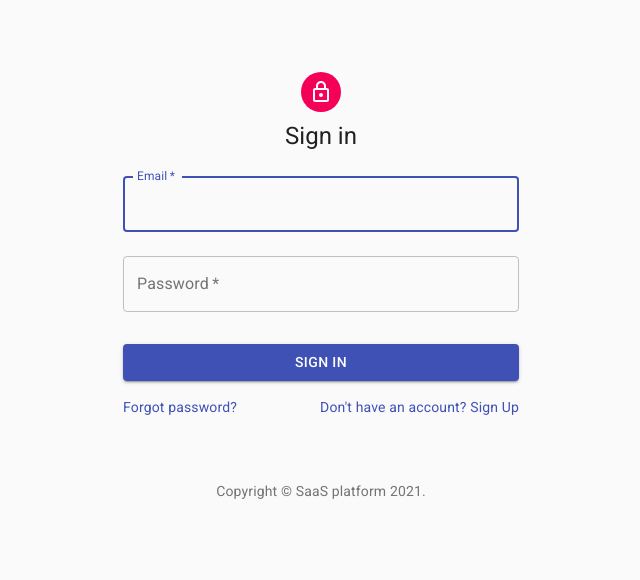
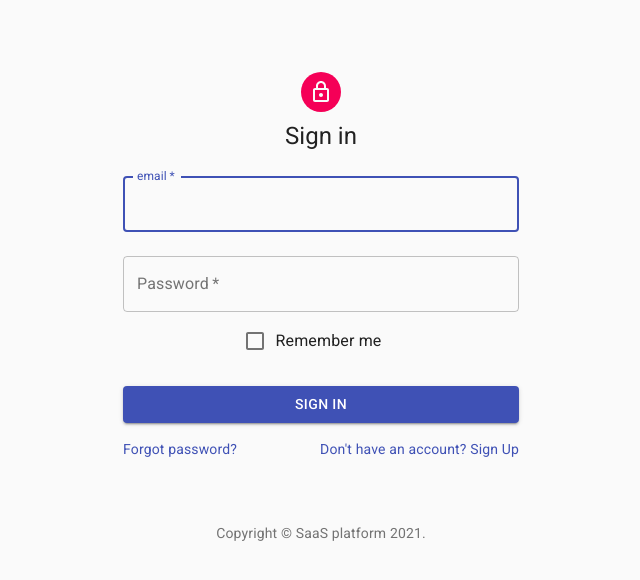
Before and after one commit to alexeysvyridov/SaaS_platform, a React (Create React App) app: page / in a window 1280 px wide. Before the commit this address led to /login. Shown: the top 580 px of the page, without its empty margins (319-959 px from the left). Built offline with nearby package versions, Linux system fonts and the light colour scheme.

Commit message:
Revert "added routes, with redirect"

```diff
--- a/package.json
+++ b/package.json
@@ -15,7 +15,6 @@
     "react": "^17.0.1",
     "react-dom": "^17.0.1",
     "react-redux": "^7.2.2",
-    "react-router-dom": "^5.2.0",
     "react-scripts": "4.0.3",
     "redux": "^4.0.5",
     "redux-thunk": "^2.3.0",
@@ -45,9 +44,5 @@
       "last 1 firefox version",
       "last 1 safari version"
     ]
-  },
-  "devDependencies": {
-    "@types/react-redux": "^7.1.16",
-    "@types/react-router-dom": "^5.1.7"
   }
 }
--- a/public/index.html
+++ b/public/index.html
@@ -9,5 +9,6 @@
   </head>
   <body>
     <div id="root"></div>
+
   </body>
 </html>
--- a/src/App.tsx
+++ b/src/App.tsx
@@ -1,26 +1,9 @@
-import {Provider} from 'react-redux'
-
-import {LoginForm} from './components/loginForm/LoginForm';
-import {Home} from './components/home/Home'
-import {store} from './store'
-import {Switch, Redirect, BrowserRouter as Route } from 'react-router-dom'
-import {AuthRoute} from './components/hoc/AuthRoute'
+import React from 'react';
 import './App.css';
-
-
+import {Login} from './components/login/Login';
 function App() {
   return (
-    <Provider store={store}>
-      <Route>
-      <Switch>
-        <AuthRoute path="/login" userType="guest" >
-          <LoginForm/>
-        </AuthRoute>
-        <AuthRoute path="/home" render={() => <Home/>} userType="private"/>
-        <Redirect from="*" to="/login"/>
-      </Switch>
-      </Route>
-    </Provider>
+    <Login/>
     );
 }
 
--- a/src/components/hoc/AuthRoute.tsx
+++ /dev/null
@@ -1,16 +0,0 @@
-import {Route, Redirect, RouteComponentProps  } from 'react-router-dom';
-interface AuthUser  {
-    isLoggedIn?: boolean,
-    userType: string,
-    path: string,
-    render?: (props:RouteComponentProps<any>) => React.ReactNode,
-    children?:React.ReactNode
-}
-
-export const AuthRoute = (props:AuthUser) => {
-    const { isLoggedIn=false, userType='private' } = props;
-    console.log(props);
-    if(userType === 'guest' && isLoggedIn) return <Redirect to="home"/>
-    else if(userType === 'private' && !isLoggedIn) return <Redirect to="login"/>
-    return  <Route {...props} />
-}
--- a/src/components/home/Home.tsx
+++ /dev/null
@@ -1,9 +0,0 @@
-import React from 'react'
-
-export const Home = () => {
-    return (
-        <div>
-            hi from home!
-        </div>
-    )
-}
--- a/src/components/loginForm/LoginForm.tsx
+++ b/src/components/login/Login.tsx
@@ -1,5 +1,4 @@
-import React, {useState} from 'react';
-//material ui
+import React from 'react';
 import Container from '@material-ui/core/Container';
 import CssBaseLine from '@material-ui/core/CssBaseline';
 import {makeStyles} from '@material-ui/core/styles';
@@ -13,9 +12,7 @@ import Checkbox from '@material-ui/core/Checkbox';
 import Link from '@material-ui/core/Link';
 import Grid from '@material-ui/core/Grid';
 import Avatar from '@material-ui/core/Avatar'
-
-
-// import CopyRight from '@material-ui/core'
+import Copyright from '@material-ui/core'
 const useStyles = makeStyles((theme) => {
  return {
     paper: {
@@ -53,20 +50,8 @@ function CopyRight() {
     )
 }
 
-export const LoginForm = () => {
+export const Login = () => {
     const classes = useStyles()
-    const [input, setInput] = useState({
-        email: '',
-        password: ''
-    })
-
-    const handleSubmit = () => {
-        console.log('submit');
-    }
-    const handleInput = (e:React.ChangeEvent<HTMLInputElement>) => {
-        setInput({...input, [e.target.name]: e.target.value})
-    }
-
     return (
         <Container component="main" maxWidth="xs">
             <CssBaseLine/>
@@ -77,43 +62,35 @@ export const LoginForm = () => {
                 <Typography component="h1" variant="h5">
                     Sign in
                 </Typography>
-                <form
-                    className={classes.form}
-                    noValidate
-                    onSubmit={e => e.preventDefault()}
-                >
+                <form className={classes.form} noValidate>
                     <TextField
                         variant="outlined"
                         margin="normal"
                         required
                         fullWidth
-                        name="email"
-                        label="Email"
+                        name="Email"
+                        label="email"
                         id="email"
                         autoComplete="email"
                         autoFocus
-                        onChange={handleInput}
-                        value={input.email}
                     />
                     <TextField
                         variant="outlined"
                         margin="normal"
-                        name="password"
                         required
                         fullWidth
+                        name="password"
                         label="Password"
                         id="password"
                         autoComplete="current-password"
-                        onChange={handleInput}
-                        value={input.password}
                     />
-                {/* <FormControlLabel
+                </form>
+                <FormControlLabel
                     control={<Checkbox value="remember" color="primary" />}
                     label="Remember me"
-                /> */}
+                />
                 <Button
                     type="submit"
-                    onClick={handleSubmit}
                     fullWidth
                     variant="contained"
                     color="primary"
@@ -121,7 +98,6 @@ export const LoginForm = () => {
                  >
                      Sign in
                  </Button>
-                </form>
                  <Grid container>
                      <Grid item xs>
                         <Link href="#" variant="body2">
--- a/src/reducer.tsx
+++ /dev/null
@@ -1,8 +0,0 @@
-const defaultval = {}
-const reducer = (state=defaultval, action:any) => {
-    switch(action.type) {
-        default:
-            return defaultval;
-    }
-}
-export default reducer;
--- a/src/store.tsx
+++ /dev/null
@@ -1,5 +0,0 @@
-
-import {createStore, applyMiddleware, Store} from 'redux'
-import thunk from 'redux-thunk'
-import reducer from './reducer'
-export const store:Store = createStore(reducer, applyMiddleware(thunk))
```
Also changed, not shown: 1 other file (tests, documents, lock files or other folders).
